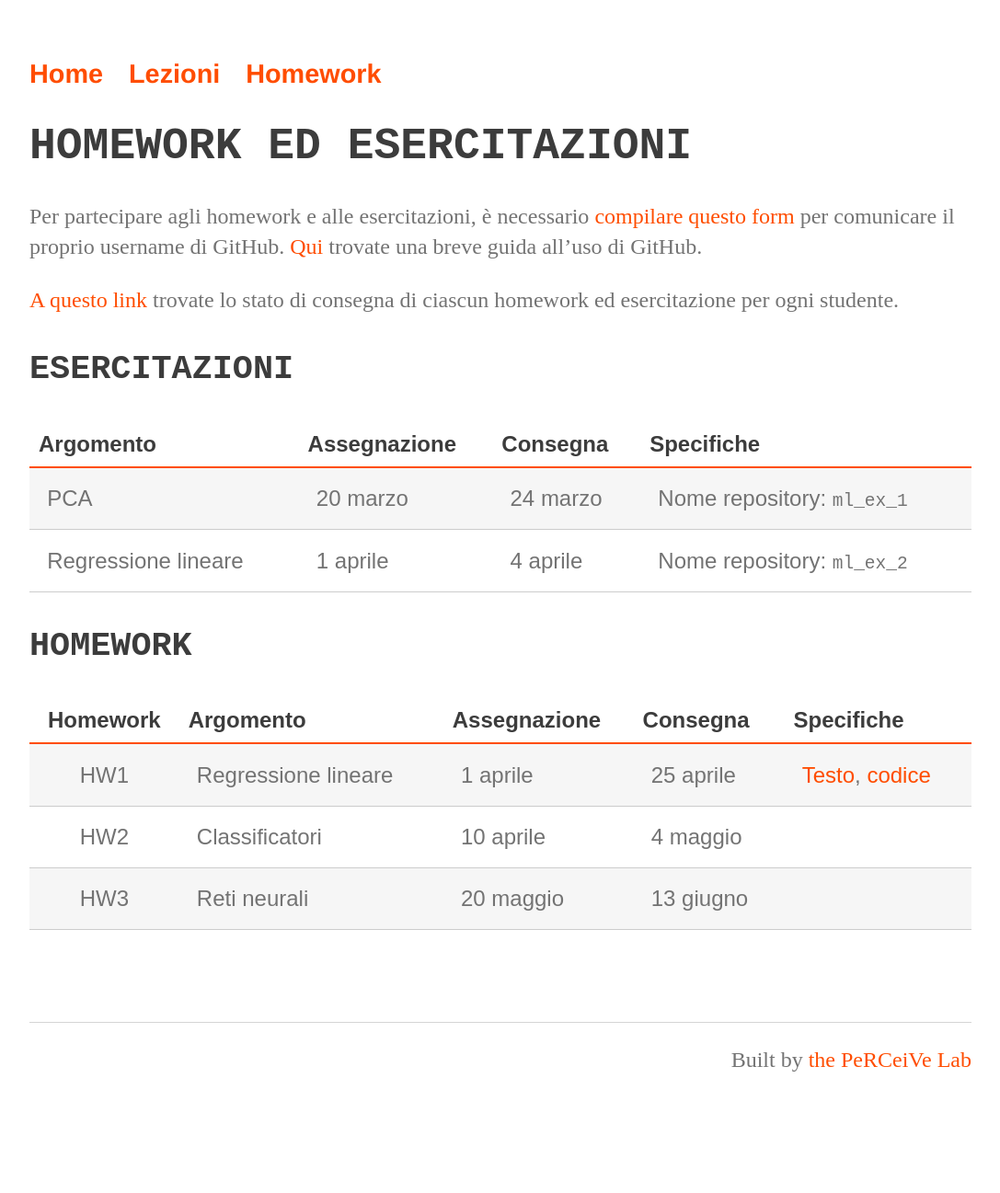
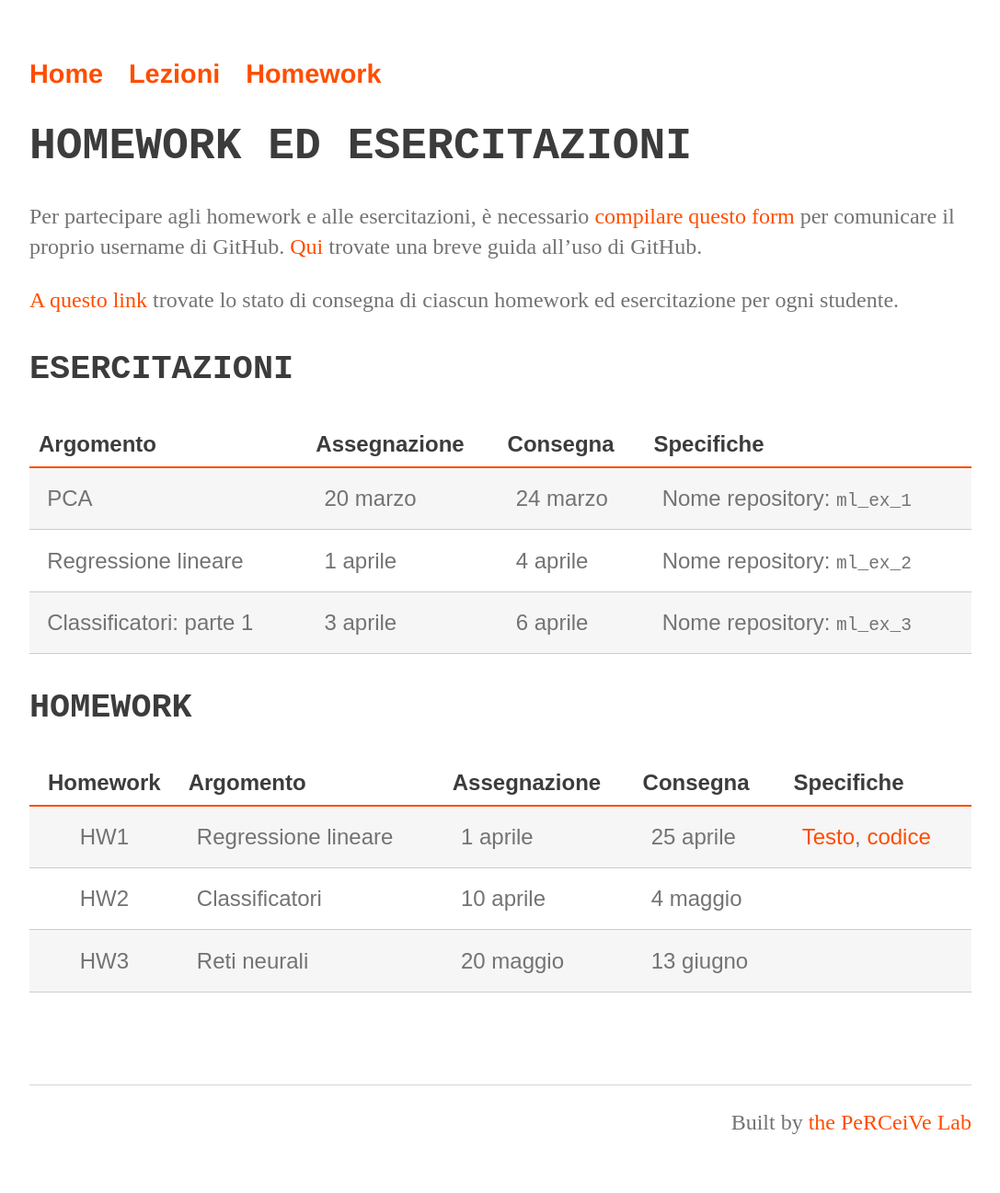
Before and after one commit to perceivelab/ml-mz-2025, a Jekyll site: the page built from homework.md, in a window 1280 px wide. Shown: the whole page at 92% size, without its empty margins (96-1183 px from the left). Built offline with Jekyll 4.4.1, drawn with Linux system fonts in a browser that asks for light colours; our own code applies the rules of GitHub Pages for plain Markdown files; before the commit the page ends 1230 px from its top, so only the background shows below that.

Commit message:
Update homework.md

```diff
--- a/homework.md
+++ b/homework.md
@@ -14,6 +14,7 @@ Per partecipare agli homework e alle esercitazioni, è necessario [compilare que
 | ------------------ | --------------- | ---------------|--------------|
 | PCA                 | 20 marzo  | 24 marzo | Nome repository: `ml_ex_1` |
 | Regressione lineare | 1 aprile  | 4 aprile | Nome repository: `ml_ex_2` |
+| Classificatori: parte 1 | 3 aprile  | 6 aprile | Nome repository: `ml_ex_3` |
 
 
 ### HOMEWORK
```
